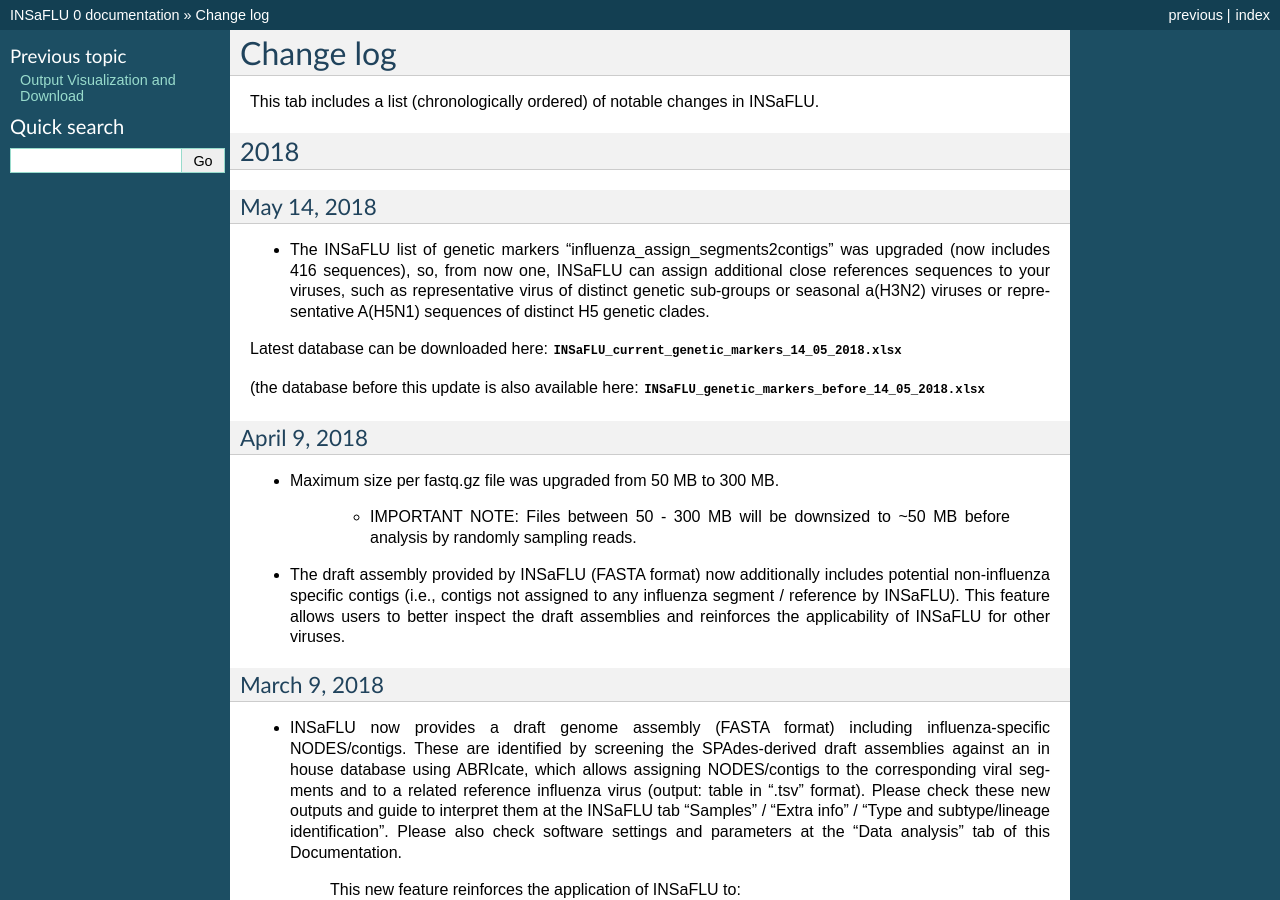
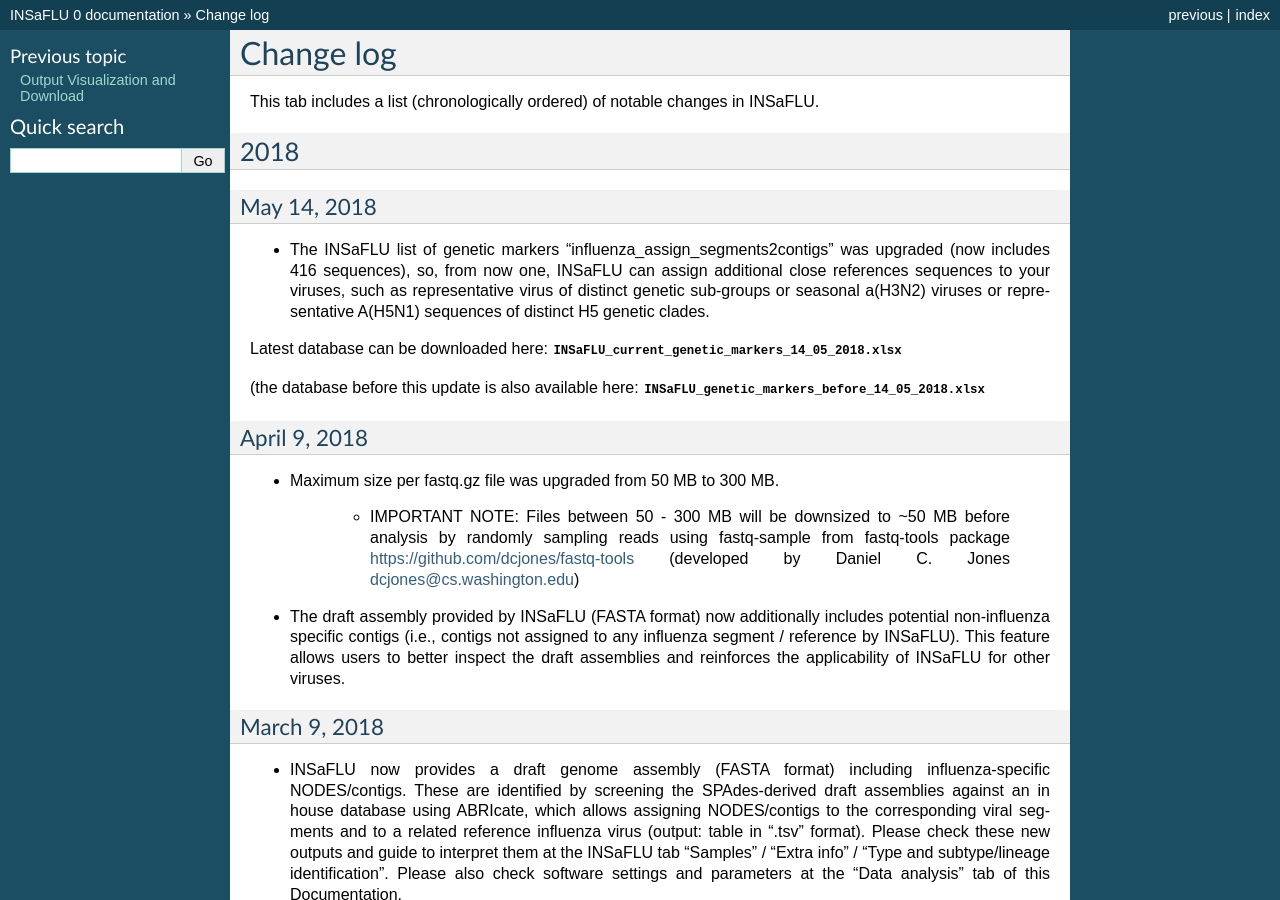
Before and after one commit to INSaFLU/insaflu_docs, a Sphinx documentation site: the page built from docs/change_log.rst, in a window 1280 px wide and 900 px high. Built offline with Sphinx 7.4.7, drawn with Linux system fonts in a browser that asks for light colours; formulas are drawn with MathJax 3.

Commit message:
[Add] change "change log"

```diff
--- a/docs/change_log.rst
+++ b/docs/change_log.rst
@@ -25,7 +25,7 @@
 
 - Maximum size per fastq.gz file was upgraded from 50 MB to 300 MB.
 
-	* IMPORTANT NOTE: Files between 50 - 300 MB will be downsized to ~50 MB before analysis by randomly sampling reads.
+	* IMPORTANT NOTE: Files between 50 - 300 MB will be downsized to ~50 MB before analysis by randomly sampling reads using fastq-sample from fastq-tools package https://github.com/dcjones/fastq-tools (developed by Daniel C. Jones dcjones@cs.washington.edu)
 
 - The draft assembly provided by INSaFLU (FASTA format) now additionally includes potential non-influenza specific contigs (i.e., contigs not assigned to any influenza segment / reference by INSaFLU). This feature allows users to better inspect the draft assemblies and reinforces the applicability of INSaFLU for other viruses.
 
```
